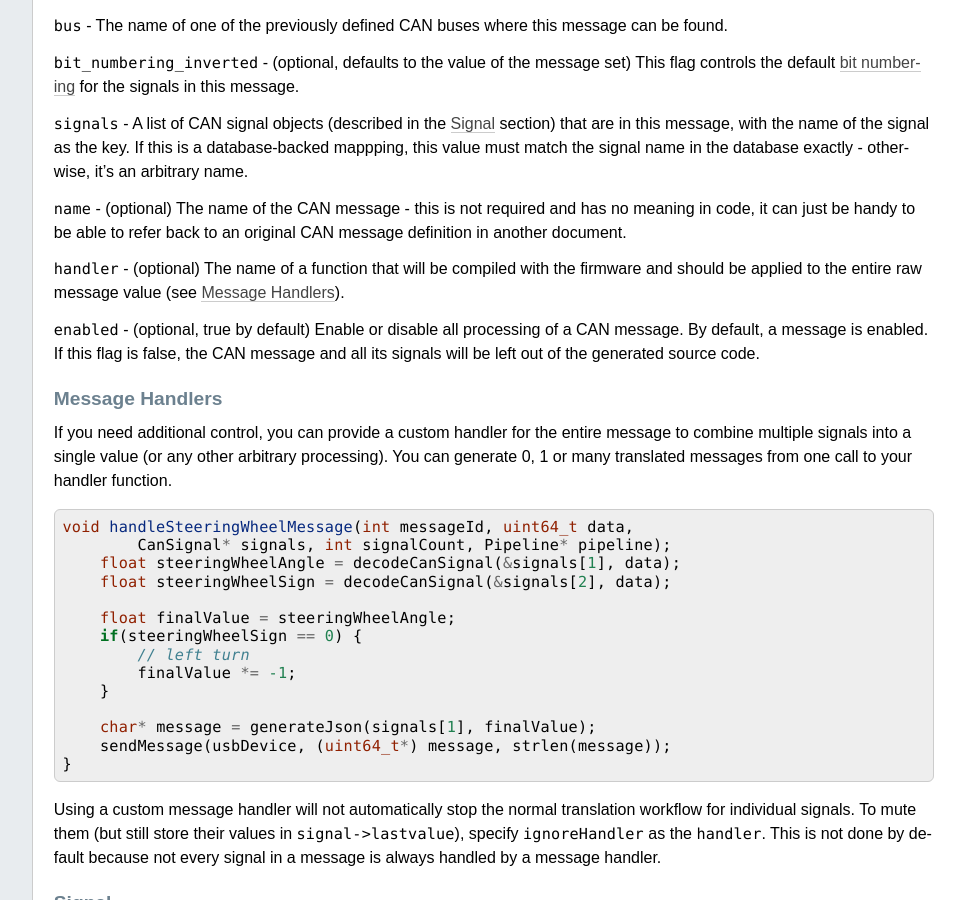
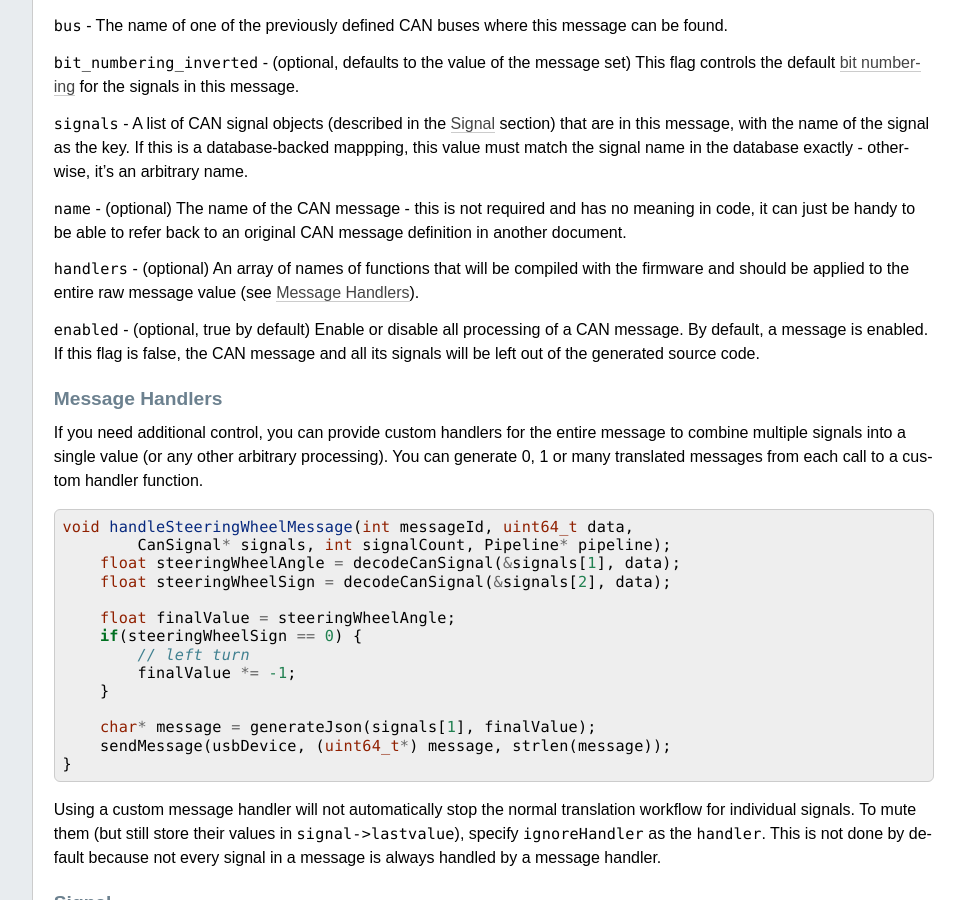
Before and after one commit to openxc/openxc-python, a Sphinx documentation site: the page built from docs/code-generation.rst, in a window 1280 px wide and 900 px high, scrolled down 1812 px. Shown: the whole window, without its empty margins (224-1189 px from the left). Built offline with Sphinx 7.4.7, drawn with Linux system fonts in a browser that asks for light colours; the version number could not be read and is left out.

Commit message:
Define message handlers as a list to support multiples.

```diff
--- a/docs/code-generation.rst
+++ b/docs/code-generation.rst
@@ -119,8 +119,8 @@ database exactly - otherwise, it's an arbitrary name.
 no meaning in code, it can just be handy to be able to refer back to an original
 CAN message definition in another document.
 
-``handler`` - (optional) The name of a function that will be compiled with the
-firmware and should be applied to the entire raw message value (see
+``handlers`` - (optional) An array of names of functions that will be compiled
+with the firmware and should be applied to the entire raw message value (see
 :ref:`message-handlers`).
 
 ``enabled`` - (optional, true by default) Enable or disable all processing of a
@@ -132,10 +132,10 @@ message and all its signals will be left out of the generated source code.
 Message Handlers
 ----------------
 
-If you need additional control, you can provide a custom handler for the
-entire message to combine multiple signals into a single value (or any
-other arbitrary processing). You can generate 0, 1 or many translated
-messages from one call to your handler function.
+If you need additional control, you can provide custom handlers for the entire
+message to combine multiple signals into a single value (or any other arbitrary
+processing). You can generate 0, 1 or many translated messages from each call to
+a custom handler function.
 
 .. code-block:: c
 
```
Also changed, not shown: 3 other files.
